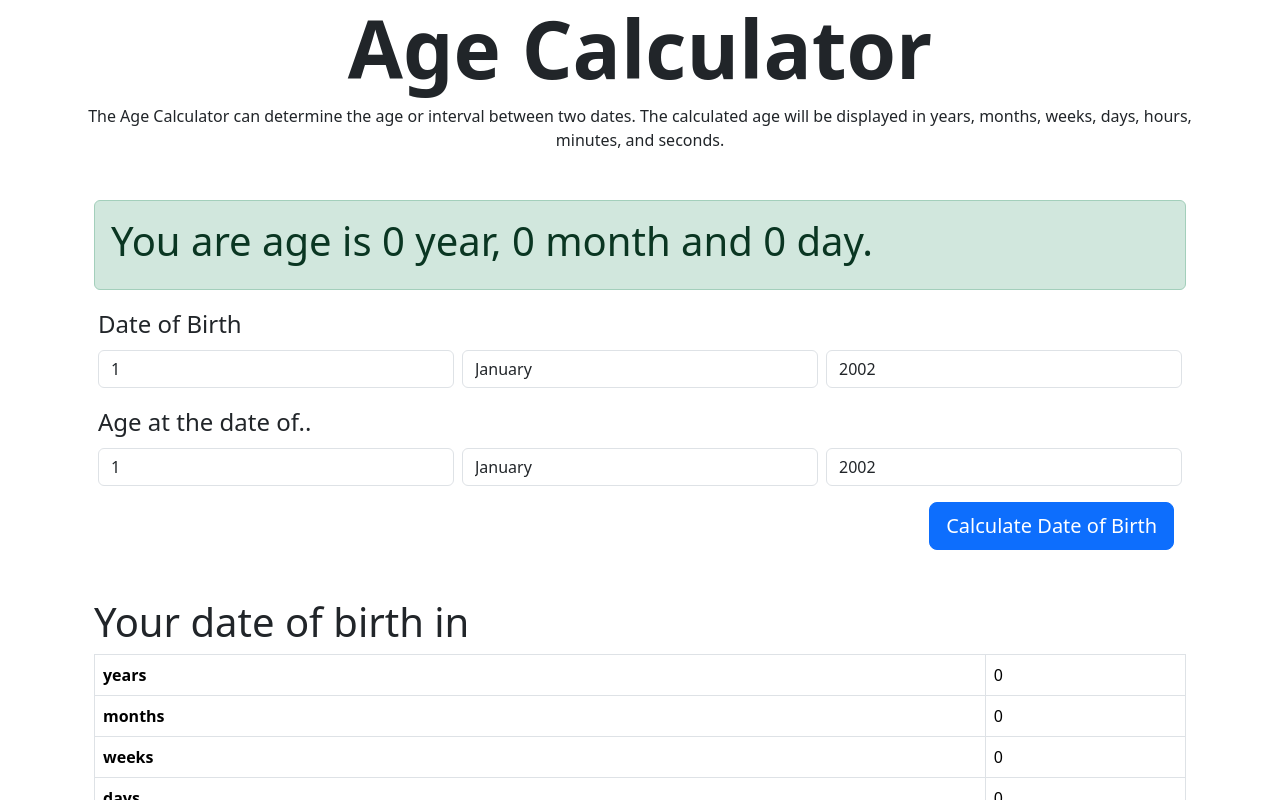
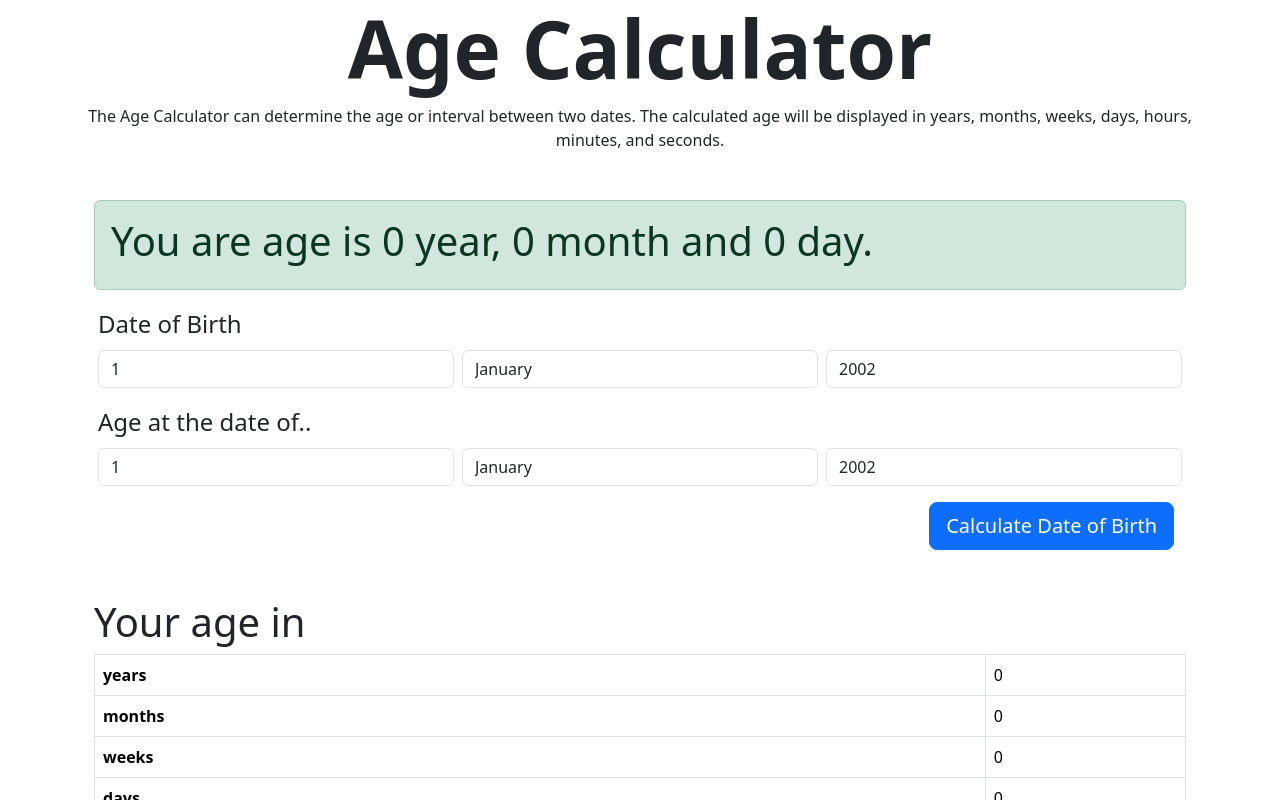
Before and after one commit to i-naeem/age-calculator, a website built with Vite: page index.html in a window 1280 px wide. Both pictures are taken after a click on the button "Calculate Date of Birth". Shown: the top 800 px of the page. Built offline with nearby package versions, Linux system fonts and the light colour scheme.

Commit message:
:pencil2: fix typo

```diff
--- a/index.html
+++ b/index.html
@@ -143,7 +143,7 @@
       </section>
 
       <section class="container mb-3" id="age-table" hidden>
-        <h1>Your date of birth in</h1>
+        <h1>Your age in</h1>
         <table class="table table-bordered">
           <tbody>
             <tr>
```
